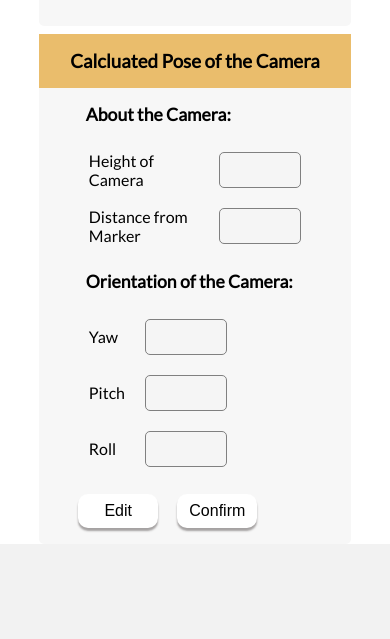
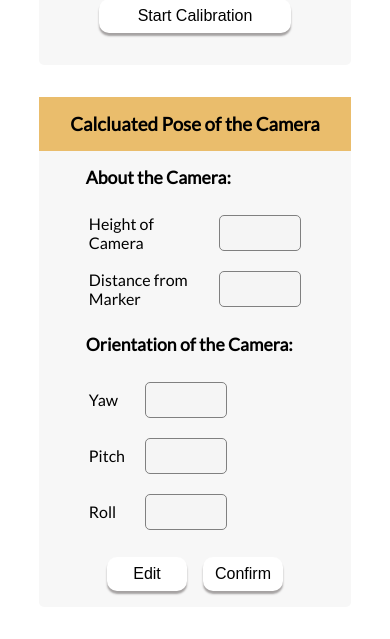
Before and after one commit to ShrinivasSK/Social-Distancing-Surveillance, a Flask app: page /calibrate-screen in a window 390 px wide. Shown: the part 554-1193 px from the top of the page. Before the commit the page ends 1098 px from the top, so only its background shows below. Run offline with Flask 2, Linux system fonts and the light colour scheme; some libraries are stand-ins or nearby versions.

Commit message:
Update responsiveness

```diff
--- a/static/calibrate.css
+++ b/static/calibrate.css
@@ -1,10 +1,16 @@
-.complete-screen {
+.mainPage>div:first-child{
   display: flex;
+  align-content: center;
+  justify-content: center;
+  margin:5px 0 5rem 5px;
 }
 
-.mainPage {
-  width: 50%;
-  /* margin-left: 10%; */
+.mainPage >div:nth-child(2) {
+  display: flex;
+  justify-content: space-evenly;
+  align-content: center;
+  margin-top: 2rem;
+  width: 100%;
 }
 
 body {
@@ -133,7 +123,7 @@ input:focus {
   text-align: center;
   padding: 1rem 0.25rem;
   margin: 0;
-  margin-top: 0.5rem;
+  /* margin-top: 0.5rem; */
   background-color: #eabd6c;
 }
 
@@ -157,6 +148,8 @@ input:focus {
   padding: 0 2rem 2rem 2rem;
   width: 70%;
   margin: auto;
+  display: flex;
+  justify-content: center;
 }
 
 .marker-form-container h3 {
@@ -199,13 +192,19 @@ i {
 }
 
 /* Media query for calibrate.html */
-@media (max-width: 990px) {
-  .form input {
-    width: 4rem;
+@media (max-width: 930px) {
+  .mainPage >div:nth-child(2){
+    flex-direction: column;
+  }
+
+  .mainPage >div:nth-child(2)>div,#form-container{
+    width: 80%;
+    margin: auto;
+    margin-bottom: 2rem;
   }
 }
 
-@media (max-width: 800px) {
+/* @media (max-width: 800px) {
   .sideBar {
     display: none;
   }
@@ -292,3 +303,19 @@ i {
       float: right;
       cursor: pointer;
   }
+
+  /* width */
+::-webkit-scrollbar {
+  width: 10px;
+}
+
+/* Track */
+::-webkit-scrollbar-track {
+  background: #fff;
+}
+
+/* Handle */
+::-webkit-scrollbar-thumb {
+  background: #888;
+  border-radius: 5px;
+}
--- a/templates/calibrate.html
+++ b/templates/calibrate.html
@@ -84,44 +84,10 @@
       <h1 class="heading_main">Calibration</h1>
     </header>
 
-    <!-- Side Bar -->
     <div class="complete-screen">
-      <div class="sideBar">
-        <h1 class="sidebar-heading">Instructions</h1>
-        <p>
-          Different cameras have different intrinsic parameters and have
-          different field of view. To accurately judge distance from a camera we
-          first need to find out these parameters. This is known as Camera
-          Calibration.
-        </p>
-        <ul>
-          <li>
-            To do this you need to use the Aruco Tags that we have provided to
-            you. If you have used the same print out then the values given in
-            the dimensions of the markers are accurate. But if you have the
-            changed the printout in some way kindly change the dimensions of the
-            marker to the values measured from your printout. Please try to be
-            as accurate as possible for better results
-          </li>
-          <li>
-            Now stick the Aruco tags on the floor in the field of view of the
-            camera and click on the start calibration button. The system will
-            then analyse the Aruco tags and show the results in a form below.
-            Wait till the results appear.
-          </li>
-          <li>
-            Look at the values shown in the form and check whether they look
-            accurate. If not then edit the values after clicking on the edit
-            button and then click confirm to confirm the values. If the values
-            are accurate already then directly click on Confirm to use them for
-            further calculations
-          </li>
-        </ul>
-        <h3>The camera calibration is complete!</h3>
-      </div>
-      <!-- Main Screen -->
       <div class="mainPage">
         <div class="marker-form-container">
+          <div>
             <h3>Dimensions of the Marker:</h3>
             <input type="text" id="marker-input" name="length" />
             <label for="dist">(in cm)</label>
@@ -132,6 +98,8 @@
               </button>
             </div>
           </div>
+        </div>
+        <div>
           <div class="screen">
             <h3>
               Camera Calibration
@@ -216,6 +184,7 @@
           </div>
         </div>
       </div>
+    </div>
   </body>
 
   <script
--- a/templates/index.html
+++ b/templates/index.html
@@ -13,8 +13,8 @@
     />
 
     <!-- to work without server -->
-<!--     <link rel="stylesheet" type="text/css" href="../static/toggle-switch.css" />
-    <link rel="stylesheet" type="text/css" href="../static/index.css" /> -->
+    <link rel="stylesheet" type="text/css" href="../static/toggle-switch.css" />
+    <link rel="stylesheet" type="text/css" href="../static/index.css" />
     <title>Social Distancing Surveillance</title>
     <link
       href="https://fonts.googleapis.com/css2?family=Lato&display=swap"
```
Also changed, not shown: other parts of static/calibrate.css (+20 -23 lines). Lines whose indentation alone changed are shown as unchanged.
